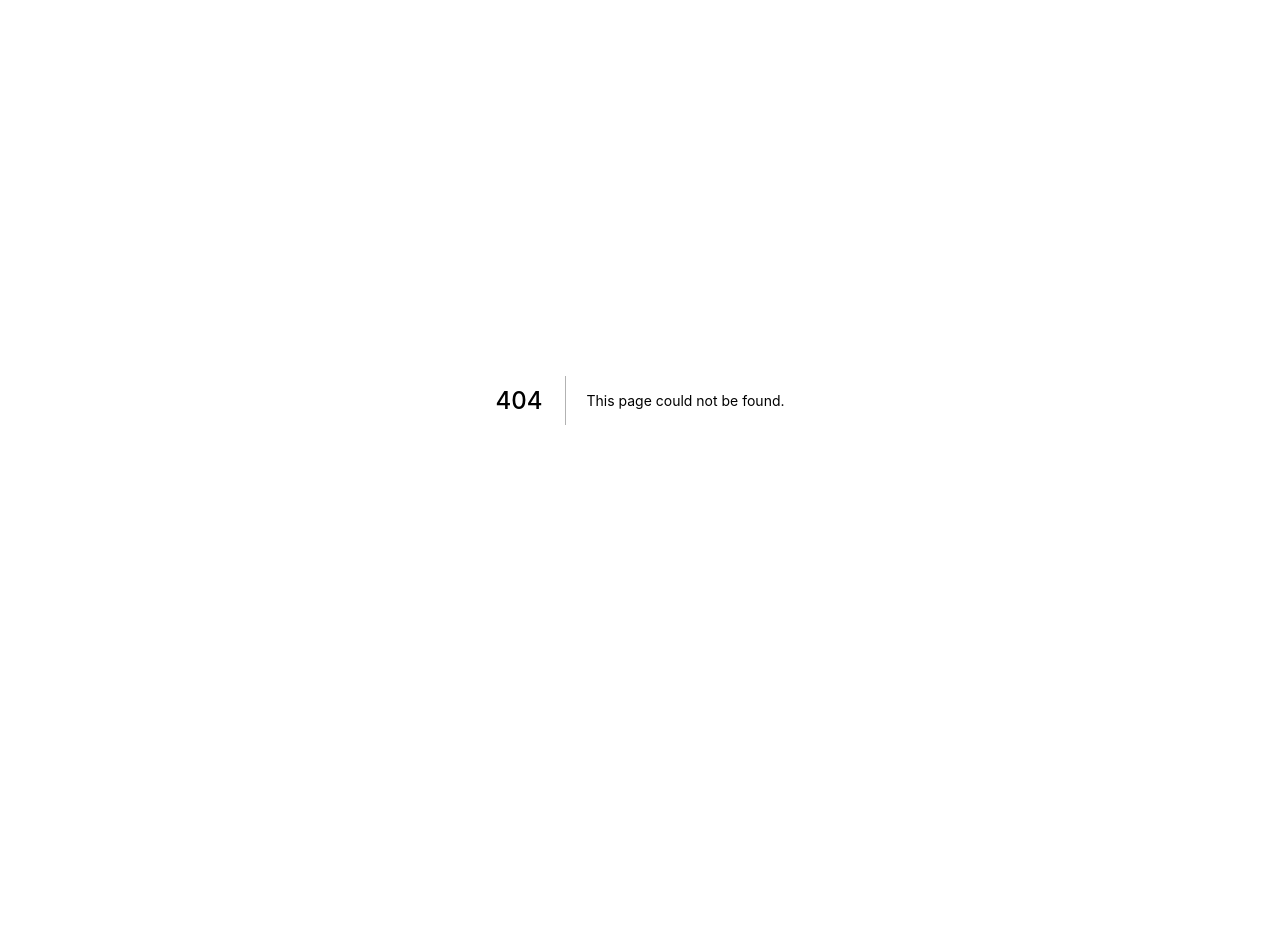
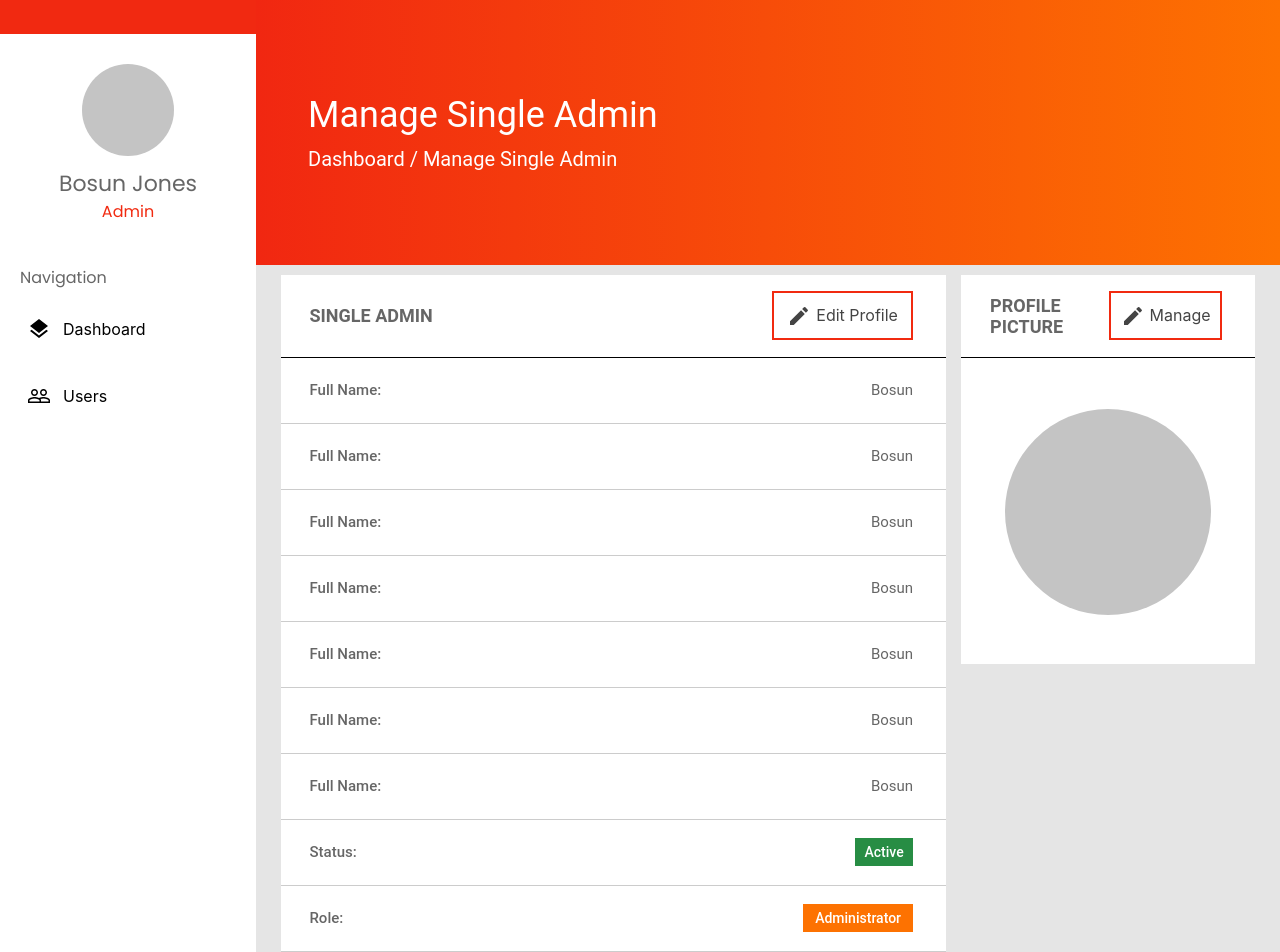
Before and after one commit to CodingMage/Frontenf-test, a Next.js app: page /dashboard/msa in a window 1280 px wide. Before the commit this address had no page. Shown: the top 952 px of the page. Before the commit the page ends 800 px from the top, so only its background shows below. Built offline with nearby package versions, Linux system fonts and the light colour scheme; a web font is replaced by a local one.

Commit message:
80%  design done

```diff
--- /dev/null
+++ b/component/shared/manageSingleAdmin.js
@@ -0,0 +1,93 @@
+import EditIcon from "@material-ui/icons/Edit";
+function ManageSingleAdmin() {
+  return (
+    <div className="msa">
+      <div className="msa__paper">
+        <div className="msa__top">
+          <div className="msa__top-right">SINGLE ADMIN</div>
+
+          <div className="msa__top-left">
+            <EditIcon /> Edit Profile
+          </div>
+        </div>
+        <div className="list__container">
+          <div className="msa__list">
+            <div className="msa__list-title">Full Name:</div>
+
+            <div className="msa__list-value">Bosun</div>
+          </div>
+
+          <div className="msa__list">
+            <div className="msa__list-title">Full Name:</div>
+
+            <div className="msa__list-value">Bosun</div>
+          </div>
+
+          <div className="msa__list">
+            <div className="msa__list-title">Full Name:</div>
+
+            <div className="msa__list-value">Bosun</div>
+          </div>
+
+          <div className="msa__list">
+            <div className="msa__list-title">Full Name:</div>
+
+            <div className="msa__list-value">Bosun</div>
+          </div>
+
+          <div className="msa__list">
+            <div className="msa__list-title">Full Name:</div>
+
+            <div className="msa__list-value">Bosun</div>
+          </div>
+
+          <div className="msa__list">
+            <div className="msa__list-title">Full Name:</div>
+
+            <div className="msa__list-value">Bosun</div>
+          </div>
+
+          <div className="msa__list">
+            <div className="msa__list-title">Full Name:</div>
+
+            <div className="msa__list-value">Bosun</div>
+          </div>
+
+          <div className="msa__list">
+            <div className="msa__list-title">Status:</div>
+
+            <div className="msa__list-value status-b">Active</div>
+          </div>
+          <div className="msa__list">
+            <div className="msa__list-title">Role:</div>
+
+            <div className="msa__list-value role-b">Administrator</div>
+          </div>
+
+          <div className="msa__list">
+            <div className="msa__list-title">Twitter:</div>
+
+            <div className="msa__list-value link">
+              https://twitter.com/xchangeadmin
+            </div>
+          </div>
+        </div>
+      </div>
+
+      <div className="msa__paper manager">
+        <div className="msa__top">
+          <div className="msa__top-right">PROFILE PICTURE</div>
+
+          <div className="msa__top-left">
+            <EditIcon /> Manage
+          </div>
+        </div>
+        <div className="mas__other">
+          <div className="big-avatar"></div>
+        </div>
+      </div>
+    </div>
+  );
+}
+
+export default ManageSingleAdmin;
--- /dev/null
+++ b/pages/dashboard/msa.js
@@ -0,0 +1,17 @@
+import ManageSingleAdmin from "../../component/shared/manageSingleAdmin";
+
+const { default: Layout } = require("../../component/shared/Layout");
+
+function Msa() {
+  return (
+    <div>
+      <Layout
+        route="Manage Single Admin"
+        msg="Dashboard   /   Manage Single Admin"
+        main={<ManageSingleAdmin />}
+      />
+    </div>
+  );
+}
+
+export default Msa;
--- a/styles/SCSS/alladmin.scss
+++ b/styles/SCSS/alladmin.scss
@@ -142,8 +142,8 @@
     border-bottom: 1px solid rgba(0, 0, 0, 0.1);
 
     &__avatar {
-      height: 56px;
-      width: 56px;
+      height: 46px;
+      width: 46px;
       background: rgba(196, 196, 196, 1);
       margin-right: 10px;
       border-radius: 50%;
@@ -155,6 +155,7 @@
       justify-content: space-between;
       align-items: center;
       gap: 20px;
+      font-size: 15px;
       transform: translateX(-10%);
 
       span {
--- a/styles/SCSS/app.scss
+++ b/styles/SCSS/app.scss
@@ -6,3 +6,4 @@
 @import "./layout.scss";
 @import "./alladmin.scss";
 @import "./adminform.scss";
+@import "./msa.scss";
--- /dev/null
+++ b/styles/SCSS/msa.scss
@@ -0,0 +1,145 @@
+.msa {
+  margin-top: 10px;
+  display: flex;
+  justify-content: space-between;
+  gap: 15px;
+  &__paper {
+    max-width: 1217px;
+    width: 52vw;
+    // padding: 15px 0px;
+    background-color: #fff;
+    // margin: 0 auto;
+
+    .msa__top {
+      padding: 16px 33px 17px 29px;
+      display: flex;
+      justify-content: space-between;
+      align-items: center;
+      border-bottom: 1px solid rgba(0, 0, 0, 1);
+      &-right {
+        font-family: Roboto;
+        font-size: 18px;
+        font-style: normal;
+        font-weight: 700;
+        line-height: 21px;
+        letter-spacing: 0em;
+        text-align: left;
+        color: rgba(102, 102, 102, 1);
+      }
+      &-left {
+        height: 49px;
+        width: 141px;
+
+        display: flex;
+        justify-content: center;
+        align-items: center;
+        gap: 5px;
+        color: rgba(68, 68, 68, 1);
+        border: 2px solid rgba(241, 42, 16, 1);
+      }
+    }
+
+    .list__container {
+      display: flex;
+      flex-direction: column;
+
+      .msa__list {
+        height: 66px;
+        display: flex;
+        justify-content: space-between;
+        padding: 16px 33px 17px 29px;
+        border-bottom: 1px solid rgba(0, 0, 0, 0.2);
+        align-items: center;
+
+        &-title {
+          font-family: Roboto;
+          font-size: 15px;
+          font-style: normal;
+          font-weight: 500;
+          line-height: 60px;
+          letter-spacing: 0em;
+          text-align: left;
+          color: rgba(102, 102, 102, 1);
+        }
+
+        &-value {
+          font-family: Roboto;
+          font-size: 15px;
+          font-style: normal;
+          font-weight: 400;
+          line-height: 60px;
+          letter-spacing: 0em;
+          text-align: right;
+          color: rgba(102, 102, 102, 1);
+        }
+        .status-b {
+          height: 28px;
+          width: 58px;
+          border: 1px solid rgba(39, 141, 68, 1);
+          font-family: Roboto;
+          font-size: 14px;
+          font-style: normal;
+          font-weight: 500;
+          line-height: 16px;
+          letter-spacing: 0em;
+          text-align: left;
+          color: white;
+          background: rgba(39, 141, 68, 1);
+          text-align: center;
+          display: flex;
+          justify-content: center;
+          align-items: center;
+        }
+
+        .role-b {
+          height: 28px;
+          width: 110px;
+
+          font-family: Roboto;
+          font-size: 14px;
+          font-style: normal;
+          font-weight: 500;
+          line-height: 16px;
+          letter-spacing: 0em;
+          text-align: left;
+          color: white;
+          background: rgba(253, 114, 1, 1);
+
+          text-align: center;
+          display: flex;
+          justify-content: center;
+          align-items: center;
+        }
+
+        .link {
+          font-family: Roboto;
+          font-size: 15px;
+          font-style: normal;
+          font-weight: 400;
+          line-height: 60px;
+          letter-spacing: 0em;
+          text-align: right;
+          color: rgba(241, 42, 16, 1);
+        }
+      }
+    }
+  }
+
+  .manager {
+    width: 23vw;
+    height: 389px;
+  }
+
+  .mas__other {
+    display: flex;
+    justify-content: center;
+    align-items: center;
+    height: 79%;
+    .big-avatar {
+      height: 206px;
+      width: 206px;
+      border-radius: 50%;
+      background: rgba(196, 196, 196, 1);
+    }
+  }
+}
```
